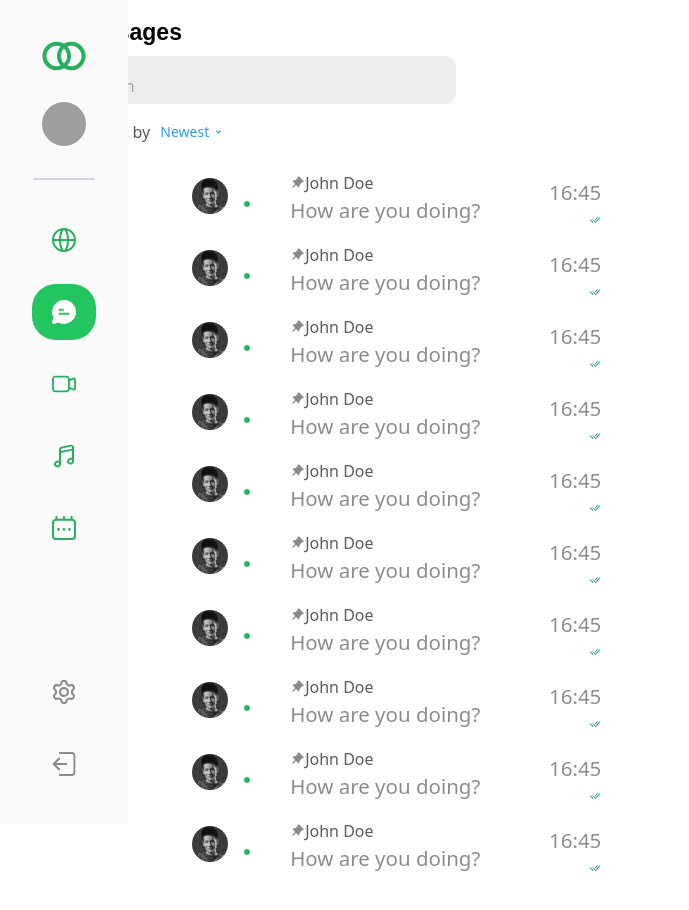
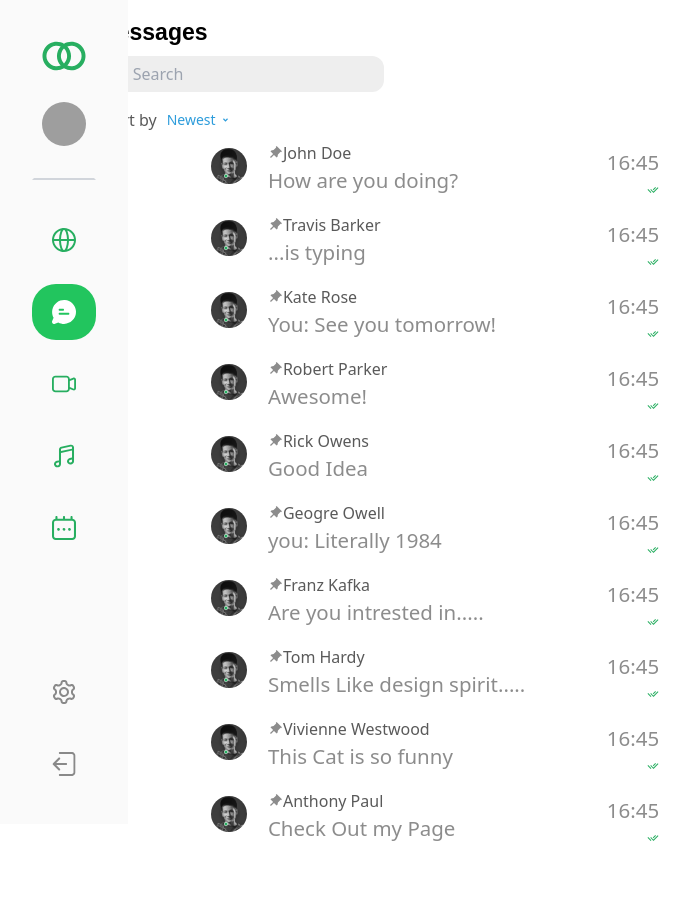
Before and after one commit to Majeedatwahab/chat-app, a website built with Vite: page index.html in a window 1280 px wide. Shown: the whole page, without its empty margins (0-689 px from the left). Built offline with nearby package versions, Linux system fonts and the light colour scheme; grey boxes are pictures that could not be loaded.

Commit message:
almost completed

```diff
--- a/index.html
+++ b/index.html
@@ -108,9 +108,11 @@
    <div>
     <div id="frame2" class="messages">
        <h1>Messages</h1>
-       <div class="search">
-        <form action="/search">
+       <div>
+        <form class="search" action="/search">
+          <span>
           <img src="assets/icons/Shape.svg">
+          </span>
           <input class="search-input"   type="text" id="search" name="" placeholder="Search">
       </form>
     </div>
@@ -154,9 +156,9 @@
               <span id="head-tag"><img src="assets/icons/pin-icon.svg" id="pin" alt="">
 
 
-                <h5>John Doe</h5></span>
+                <h5>Travis Barker</h5></span>
                 <span>
-                <p>How are you doing?</p>
+                <p>...is typing</p>
               </span>
               </div>
                <span class="time-check">
@@ -173,9 +175,9 @@
               <span id="head-tag"><img src="assets/icons/pin-icon.svg" id="pin" alt="">
 
 
-                <h5>John Doe</h5></span>
+                <h5>Kate Rose</h5></span>
                 <span>
-                <p>How are you doing?</p>
+                <p>You: See you tomorrow!</p>
               </span>
               </div>
                <span class="time-check">
@@ -192,9 +194,9 @@
               <span id="head-tag"><img src="assets/icons/pin-icon.svg" id="pin" alt="">
 
 
-                <h5>John Doe</h5></span>
+                <h5>Robert Parker</h5></span>
                 <span>
-                <p>How are you doing?</p>
+                <p>Awesome!</p>
               </span>
               </div>
                <span class="time-check">
@@ -211,9 +213,9 @@
               <span id="head-tag"><img src="assets/icons/pin-icon.svg" id="pin" alt="">
 
 
-                <h5>John Doe</h5></span>
+                <h5>Rick Owens</h5></span>
                 <span>
-                <p>How are you doing?</p>
+                <p>Good Idea</p>
               </span>
               </div>
                <span class="time-check">
@@ -230,9 +232,9 @@
               <span id="head-tag"><img src="assets/icons/pin-icon.svg" id="pin" alt="">
 
 
-                <h5>John Doe</h5></span>
+                <h5>Geogre Owell</h5></span>
                 <span>
-                <p>How are you doing?</p>
+                <p>you: Literally 1984</p>
               </span>
               </div>
                <span class="time-check">
@@ -249,9 +251,9 @@
               <span id="head-tag"><img src="assets/icons/pin-icon.svg" id="pin" alt="">
 
 
-                <h5>John Doe</h5></span>
+                <h5>Franz Kafka</h5></span>
                 <span>
-                <p>How are you doing?</p>
+                <p>Are you intrested in.....</p>
               </span>
               </div>
                <span class="time-check">
@@ -268,9 +270,9 @@
               <span id="head-tag"><img src="assets/icons/pin-icon.svg" id="pin" alt="">
 
 
-                <h5>John Doe</h5></span>
+                <h5>Tom Hardy</h5></span>
                 <span>
-                <p>How are you doing?</p>
+                <p>Smells Like design  spirit.....</p>
               </span>
               </div>
                <span class="time-check">
@@ -287,9 +289,9 @@
               <span id="head-tag"><img src="assets/icons/pin-icon.svg" id="pin" alt="">
 
 
-                <h5>John Doe</h5></span>
+                <h5>Vivienne Westwood</h5></span>
                 <span>
-                <p>How are you doing?</p>
+                <p>This Cat is so funny</p>
               </span>
               </div>
                <span class="time-check">
@@ -306,9 +308,9 @@
               <span id="head-tag"><img src="assets/icons/pin-icon.svg" id="pin" alt="">
 
 
-                <h5>John Doe</h5></span>
+                <h5>Anthony Paul</h5></span>
                 <span>
-                <p>How are you doing?</p>
+                <p>Check Out my Page</p>
               </span>
               </div>
                <span class="time-check">
@@ -316,11 +318,7 @@
                 <img src="assets/icons/double-check-icon.svg">
                </span>
            </div>
-           <!-- <div class="chat-box box2"></div>
-           <div class="chat-box box3"></div>
-           <div class="chat-box box4"></div>
-           <div class="chat-box box5"></div> -->
-          </div>
+                    </div>
        </div>
    </div>
   </div>
--- a/style.css
+++ b/style.css
@@ -30,6 +30,7 @@
   height: 100vh;
   width: 40vw;
   gap: 16px;
+  padding-left: 0.5vw;
 }
 
 .messages h1{
@@ -39,26 +40,26 @@ font-size: 23px;
 font-style: normal;
 font-weight: 700;
 line-height: 16px;
+margin-left: 1.5vw;
 }
 
 .search{
-  display:flex;
-  flex-direction: row;
-justify-self:flex-start;
- width: 30vw;
- height: 6vh;
+  display: flex;
+  width: 291px;
+  height: 36px;
   padding: 10px 12px;
-align-items: center;
+  align-items: center;
   gap: 16px;
-
+  flex-shrink: 0;
   border-radius: 12px;
-background: #EEE;
+  background: #EEE;
+  margin-left: 15px;
 }
 
 
 .search-input{
 background: #EEE;
-
+  width: 20vw;
 }
 
 
@@ -68,10 +69,12 @@ background: #EEE;
   justify-content: flex-start;
   width: 30vw;
   height: 100vh;
-  top: 170px;
+  top: 140px;
   position: absolute;
   left: 15%;
   gap: 16px;
+  margin-left: 1.5vw;
+
 }
 
 .sort-options{
@@ -93,8 +96,6 @@ background: #EEE;
   box-shadow: 0px 8px 16px 0px rgba(0,0,0,0.2);
   z-index: 1;
 }
-
-
 
 
 .box1{
@@ -150,7 +151,8 @@ flex-direction: column;
 align-items: flex-start;
 gap: 0px;
 margin: 30px;
-margin-left: 0px;
+margin-left: 40px;
+width: 30vw;
 }
 
 #pin{
@@ -174,7 +176,6 @@ height: 15px;
   align-items: center;
 }
 
-
 button{
   display: inline-flex;
 align-items: center;
```
